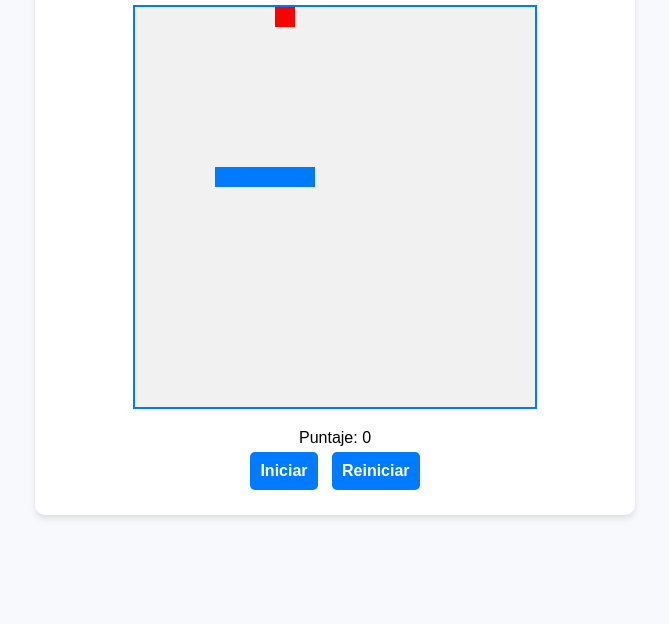
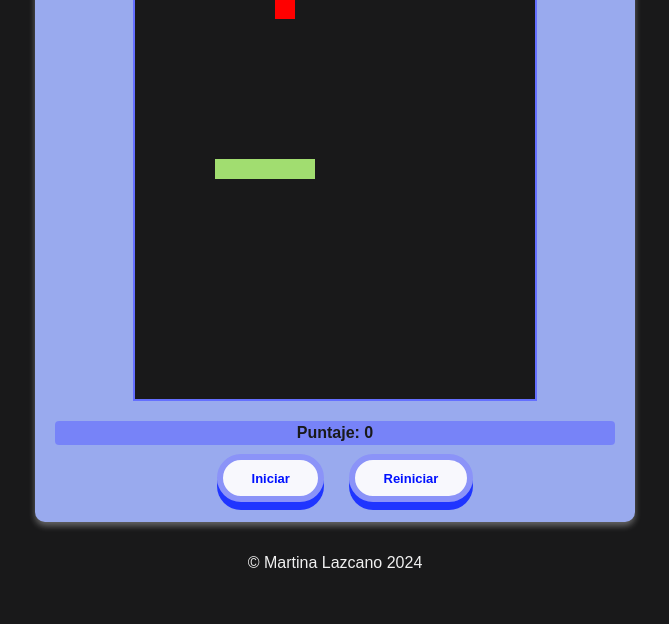
Before and after one commit to martinalzc/PF-Martina-Lazcano, a plain HTML site: page index.html in a window 1280 px wide. Shown: the part 176-800 px from the top of the page, without its empty margins (305-974 px from the left). Drawn offline with Linux system fonts and the light colour scheme.

Commit message:
almost done

```diff
--- a/css/styles.css
+++ b/css/styles.css
@@ -6,7 +6,7 @@
 }
 
 body {
-    background-color: #f7f9fc;
+    background-color: #19191a;
     display: flex;
     justify-content: center;
     align-items: center;
@@ -15,9 +15,9 @@ body {
 }
 
 .container {
-    background: #ffffff;
+    background: #9ae;
     border-radius: 10px;
-    box-shadow: 0 4px 6px rgba(0, 0, 0, 0.1);
+    box-shadow: 0 4px 6px rgba(255, 255, 255, 0.329);
     padding: 20px;
     width: 90%;
     max-width: 600px;
@@ -27,13 +27,13 @@ body {
 h1 {
     margin-bottom: 20px;
     font-size: 26px;
-    color: #333333;
+    color: #19191a;
     font-weight: bold;
 }
 
 canvas {
-    border: 2px solid #007bff;
-    background-color: #f1f1f1;
+    border: 2px solid #646fff;
+    background-color: #19191a;
     display: block;
     margin: 0 auto;
     max-width: 100%;
@@ -44,19 +44,50 @@ canvas {
     margin-top: 20px;
 }
 
-button {
-    padding: 10px;
-    border: none;
-    background-color: #007bff;
-    color: white;
-    cursor: pointer;
-    border-radius: 5px;
-    font-size: 16px;
-    font-weight: bold;
-    transition: background-color 0.3s;
-    margin: 5px;
+div p{
+    margin-bottom: 9px;
+    font-weight: bolder;
+    color:#19191a;
+    background-color: #646effa1;
+    padding: 3px 0 3px 0;
+    border-radius: 4px;
 }
 
-button:hover {
-    background-color: #0056b3;
+button {
+    cursor: pointer;
+    font-size: small;
+    font-family: inherit;
+    font-weight: bold;
+    color: #0011ff;
+    background-color: #f8f8fd;
+    padding: 0.8em 2.2em;
+    border-radius: 50em;
+    border: 6px solid #8b93f8;
+    box-shadow: 0px 8px #1f35ff;
+    margin-left: 20px;
 }
+
+@media (max-width: 390px){
+    button{
+        margin-bottom: 20px;
+        margin-left: 0;
+    }
+}
+
+button:active {
+    position: relative;
+    top: 8px;
+    border: 6px solid #646fff;
+    box-shadow: 0px 0px;
+}
+
+body footer{
+    height: 50px;
+    position: fixed;
+    align-self: flex-end;
+}
+
+footer p{
+    font-weight: 500;
+    color: #f1f1f1;
+}
--- a/index.html
+++ b/index.html
@@ -3,12 +3,12 @@
 <head>
     <meta charset="UTF-8">
     <meta name="viewport" content="width=device-width, initial-scale=1.0">
-    <title>Juego de Snake</title>
+    <title>Snake Game</title>
     <link rel="stylesheet" href="css/styles.css">
 </head>
 <body>
     <div class="container">
-        <h1>Juego de Snake</h1>
+        <h1>Snake Game</h1>
         <canvas id="gameCanvas"></canvas>
         <div class="controls">
             <p>Puntaje: <span id="score">0</span></p>
@@ -16,6 +16,9 @@
             <button id="restartButton">Reiniciar</button>
         </div>
     </div>
+    <footer>
+        <p>© Martina Lazcano 2024</p>
+    </footer>
     <script src="index.js"></script>
 </body>
 </html>
--- a/index.js
+++ b/index.js
@@ -61,7 +61,7 @@ const updateGame = () => {
 
 const drawGame = () => {
     ctx.clearRect(0, 0, canvasSize, canvasSize);
-    ctx.fillStyle = '#007bff';
+    ctx.fillStyle = '#A1DD70';
     snake.forEach(part => {
         ctx.fillRect(part.x, part.y, gridSize, gridSize);
     });
```
